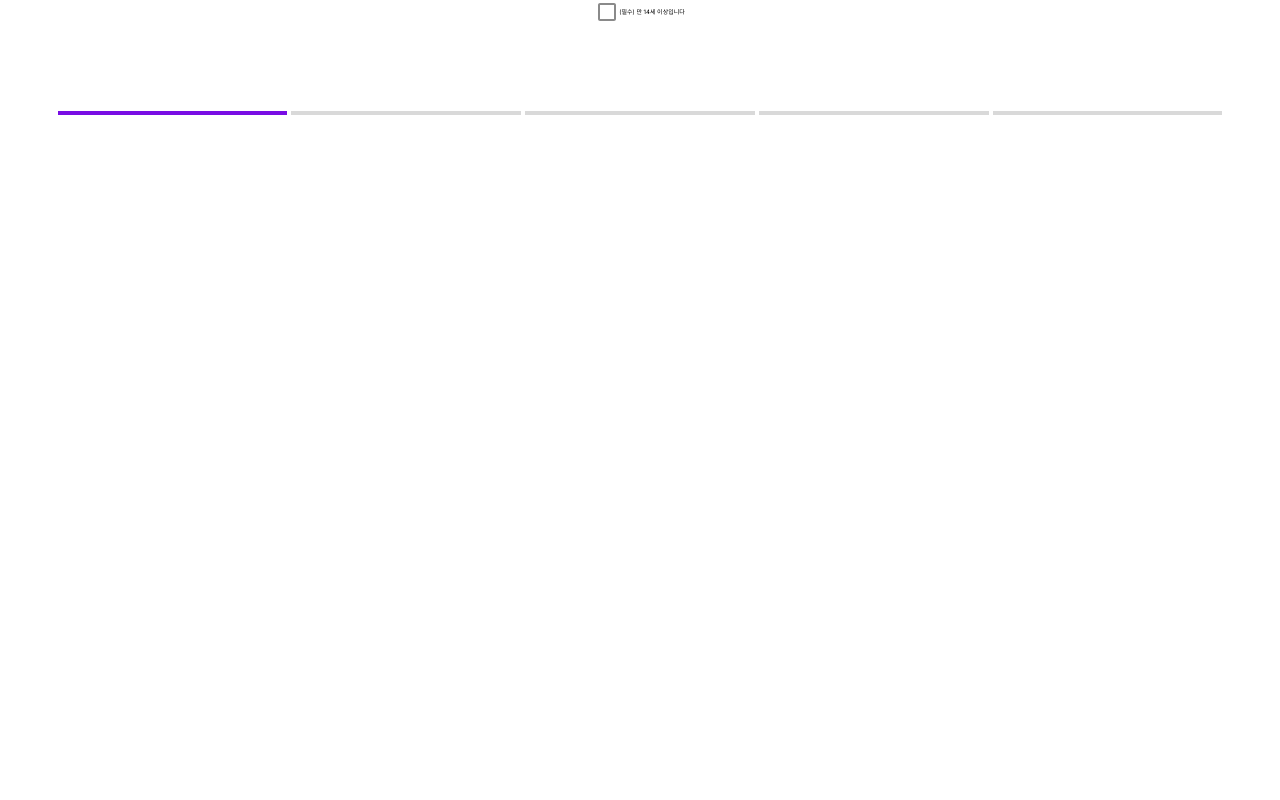
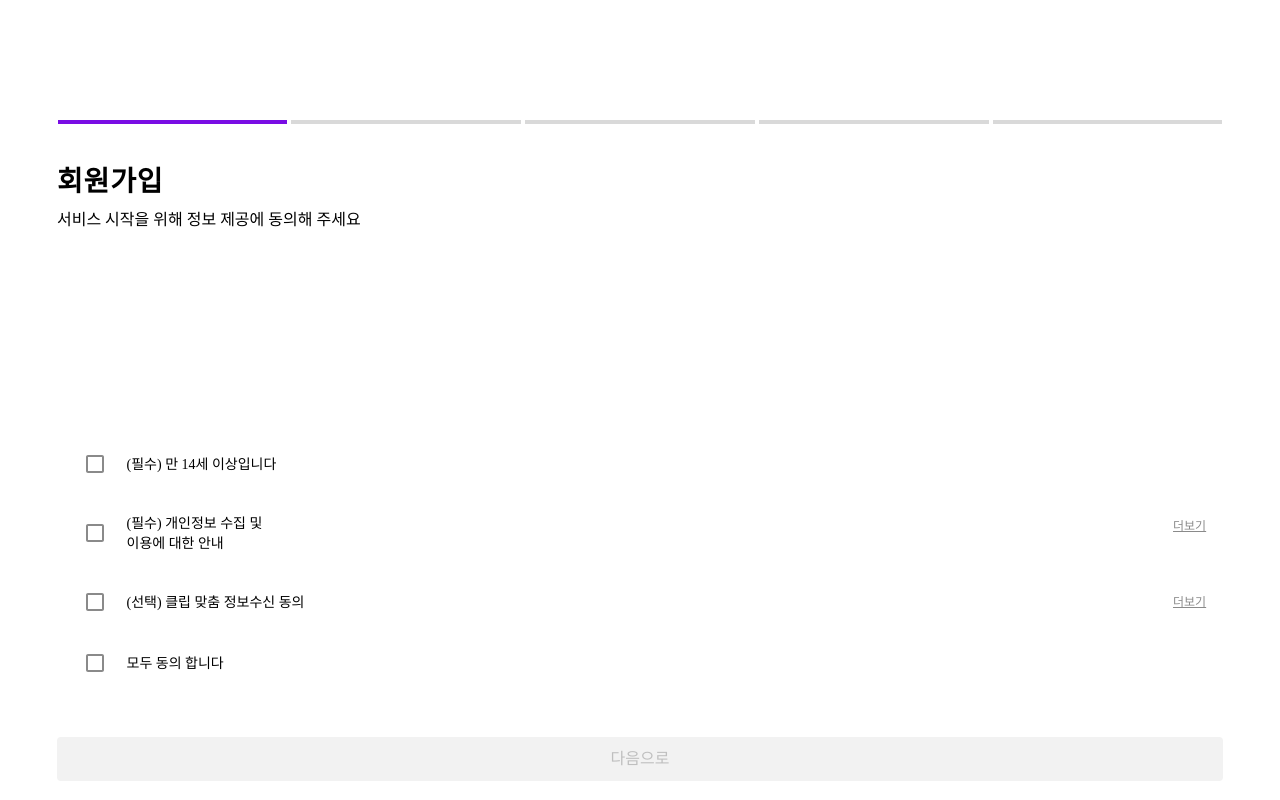
Before and after one commit to Team-C-LINK/clip-frontend, a Next.js app in the folder clip/: page /join/agreement in a window 1280 px wide. Built offline with nearby package versions, Linux system fonts and the light colour scheme.

Commit message:
feat : 회원가입(동의 페이지) 퍼블리싱

```diff
--- a/clip/src/app/join/agreement/component/C.style.tsx
+++ b/clip/src/app/join/agreement/component/C.style.tsx
@@ -1,4 +1,12 @@
 import styled from 'styled-components';
+
+interface checkBoxHoverColor {
+  color: string;
+}
+
+interface src {
+  src: any;
+}
 
 export const Wrapper = styled.div`
   position: relative;
@@ -6,7 +14,9 @@ export const Wrapper = styled.div`
   flex-direction: column;
   width: 100%;
   align-items: center;
-  height: 100%;
+  height: fit-content;
+  margin-bottom: 5dvh;
+  gap: 5rem;
 `;
 
 export const CheckBoxUnSelected = styled.div`
@@ -32,11 +42,69 @@ export const CheckBoxUnSelected = styled.div`
   text-align: left;
 `;
 
-export const Test = styled.div`
+export const CheckBoxLabel = styled.label<src>`
+  cursor: pointer;
+  display: flex;
+  flex-direction: row;
+  align-items: center;
+  &:before {
+    content: url(${(props) => props.src});
+  }
+`;
+
+export const CheckBoxLabelTwoLine = styled.label<src>`
+  cursor: pointer;
+  display: flex;
+  flex-direction: row;
+  align-items: center;
+  &:before {
+    content: url(${(props) => props.src});
+  }
+`;
+
+export const CheckBoxFrame = styled.div<checkBoxHoverColor>`
   position: relative;
   display: flex;
   flex-direction: row;
-  align-items: center;
+  width: 89.1dvw;
+  padding-left: 2dvw;
+  padding-top: 1rem;
+  padding-bottom: 1rem;
+
+  gap: 1.5rem;
+
+  &:hover {
+    background-color: ${(props) => props.color}};
+  }
+`;
+
+export const Text_wrap = styled.div`
+  position: relative;
+  display: flex;
+  flex-direction: row;
+`;
+
+export const More_info = styled.span`
+  position: absolute;
+  font-family: Pretendard;
+  text-decoration: underline;
+  font-size: 1.2rem;
+  font-weight: 400;
+  width: 5rem;
+  color: #8a8a8a;
+  text-align: left;
+  right: 0rem;
+  top: 1.5rem;
+`;
+
+export const Text = styled.span`
+  position: relative;
+  font-family: Pretendard;
+  font-size: 1.4rem;
+  font-weight: 400;
+  line-height: 2rem;
+  text-align: left;
+  left: 2rem;
 `;
 
 export const HiddenCheckbox = styled.input.attrs({ type: 'checkbox' })`
@@ -44,3 +112,89 @@ export const HiddenCheckbox = styled.input.attrs({ type: 'checkbox' })`
   opacity: 0;
   cursor: pointer;
 `;
+
+export const AgreementFrame = styled.div`
+  position: relative;
+  display: flex;
+  flex-direction: column;
+  gap: 2dvh;
+  widht: fit-content;
+  margin-top: 20dvh;
+`;
+
+export const TitleFrame = styled.div`
+  /* Title */
+
+  /* Auto layout */
+  display: flex;
+  flex-direction: column;
+  align-items: flex-start;
+  padding: 0px;
+  gap: 0.8rem;
+
+  position: relative;
+  width: 91.1dvw;
+  height: fit-content;
+`;
+
+export const TitleTopText = styled.div`
+  font-family: Pretendard;
+  font-size: 2.8rem;
+  font-weight: 700;
+  line-height: 3.6rem;
+  letter-spacing: 0.03em;
+  text-align: left;
+`;
+
+export const TitleBottomText = styled.div`
+  font-family: Pretendard;
+  font-size: 1.6rem;
+  font-weight: 400;
+  line-height: 2.4rem;
+  text-align: left;
+`;
+
+export const DisabledNextButton = styled.div`
+  display: flex;
+  flex-direction: row;
+  justify-content: center;
+  align-items: center;
+  gap: 1.2rem;
+
+  position: relative;
+  width: 91.1dvw;
+  height: 4.4rem;
+  background: #f2f2f2;
+  border-radius: 0.4rem;
+
+  font-family: Pretendard;
+  font-size: 1.6rem;
+  font-weight: 400;
+  line-height: 2.4rem;
+  color: #bfbfbf;
+`;
+
+export const EnabledNextButton = styled.div`
+  /* btn */
+
+  /* Auto layout */
+  display: flex;
+  flex-direction: row;
+  justify-content: center;
+  align-items: center;
+
+  gap: 1.2rem;
+
+  position: relative;
+  width: 91.1dvw;
+  height: 4.4rem;
+
+  /* Background/Dark */
+  background: #1d2939;
+  border-radius: 0.4rem;
+  font-family: Pretendard;
+  font-size: 1.6rem;
+  font-weight: 400;
+  line-height: 2.4rem;
+  color: #ffffff;
+`;
--- a/clip/src/app/join/agreement/page.tsx
+++ b/clip/src/app/join/agreement/page.tsx
@@ -7,52 +7,140 @@ import checkedBox from '../asset/checkedBox.svg';
 import unCheckedBox from '../asset/uncheckedBox.svg';
 import ProgressBar from '../component/ProgressBar/ProgressBar';
 import Layout from '@/app/SharedComponent/Background';
+import { useRouter } from 'next/navigation';
 
 const Agreement = () => {
   const {
     register,
     handleSubmit,
+    setValue,
     watch,
     formState: { errors },
   } = useForm();
-
-  const checkState = (e: any) => {
-    const targetInputName = e.target.name;
-    const curAgreementState = agreementState[targetInputName];
-    if (curAgreementState)
-      setAgreementState((prevState: any) => {
-        return { ...prevState, [targetInputName]: false };
-      });
-    else
-      setAgreementState((prevState) => {
-        return { ...prevState, [targetInputName]: true };
-      });
-  };
 
   const [agreementState, setAgreementState] = useState<{
     [key: string]: boolean;
   }>({
     age: false,
-    privacyInfo: false,
+    privateInfo: false,
     receiveInfo: false,
     allAgree: false,
   });
+
+  const router = useRouter();
+
+  const [nextState, setNextState] = useState<boolean>(false);
+
+  const checkState = (e: any) => {
+    const targetInputName = e.target.id;
+    const curAgreementState = watch(targetInputName);
+    if (curAgreementState) setValue(targetInputName, false);
+    else setValue(targetInputName, true);
+  };
+  const selectAll = (state: boolean) => {
+    const target = JSON.parse(JSON.stringify(agreementState));
+    if (state) {
+      for (const key in target) setValue(key, true);
+    } else {
+      for (const key in target) setValue(key, false);
+    }
+  };
+
+  const checkAgreement = () => {
+    if (watch('age') && watch('privateInfo')) setNextState(true);
+    else setNextState(false);
+  };
+
+  useEffect(() => {
+    checkAgreement();
+  }, [watch('age'), watch('privateInfo')]);
+
+  useEffect(() => {
+    selectAll(watch('allAgree'));
+  }, [watch('allAgree')]);
 
   return (
     <>
       <Layout>
         <C.Wrapper>
           <ProgressBar page={1}></ProgressBar>
-          <C.Test>
-            <C.HiddenCheckbox
-              {...register('age')}
-              onClick={checkState}
-            ></C.HiddenCheckbox>
-            <img
-              src={agreementState.age ? checkedBox.src : unCheckedBox.src}
-            ></img>
-            <label htmlFor="age"> (필수) 만 14세 이상입니다</label>
-          </C.Test>
+          <C.TitleFrame>
+            <C.TitleTopText>회원가입</C.TitleTopText>
+            <C.TitleBottomText>
+              서비스 시작을 위해 정보 제공에 동의해 주세요
+            </C.TitleBottomText>
+          </C.TitleFrame>
+
+          <C.AgreementFrame>
+            <C.HiddenCheckbox {...register('age')} id="age"></C.HiddenCheckbox>
+            <C.CheckBoxFrame color={watch('age') ? '#F7F2FF' : '#F9FAFB'}>
+              <C.CheckBoxLabel
+                htmlFor="age"
+                src={watch('age') ? checkedBox.src : unCheckedBox.src}
+                onClick={checkState}
+              >
+                <C.Text>(필수) 만 14세 이상입니다</C.Text>
+              </C.CheckBoxLabel>
+            </C.CheckBoxFrame>
+            <C.CheckBoxFrame
+              color={watch('privateInfo') ? '#F7F2FF' : '#F9FAFB'}
+            >
+              <C.HiddenCheckbox
+                {...register('privateInfo')}
+                id="privateInfo"
+              ></C.HiddenCheckbox>
+              <C.CheckBoxLabelTwoLine
+                htmlFor="privateInfo"
+                onClick={checkState}
+                src={watch('privateInfo') ? checkedBox.src : unCheckedBox.src}
+              >
+                <C.More_info>더보기</C.More_info>
+                <C.Text_wrap>
+                  <C.Text>
+                    (필수) 개인정보 수집 및 <br></br> 이용에 대한 안내
+                  </C.Text>
+                </C.Text_wrap>
+              </C.CheckBoxLabelTwoLine>
+            </C.CheckBoxFrame>
+            <C.CheckBoxFrame
+              color={watch('receiveInfo') ? '#F7F2FF' : '#F9FAFB'}
+            >
+              <C.HiddenCheckbox
+                {...register('receiveInfo')}
+                id="receiveInfo"
+              ></C.HiddenCheckbox>
+              <C.CheckBoxLabel
+                htmlFor="receiveInfo"
+                onClick={checkState}
+                src={watch('receiveInfo') ? checkedBox.src : unCheckedBox.src}
+              >
+                <C.More_info>더보기</C.More_info>
+                <C.Text_wrap>
+                  <C.Text>(선택) 클립 맞춤 정보수신 동의</C.Text>
+                </C.Text_wrap>
+              </C.CheckBoxLabel>
+            </C.CheckBoxFrame>
+            <C.CheckBoxFrame color={watch('allAgree') ? '#F7F2FF' : '#F9FAFB'}>
+              <C.HiddenCheckbox
+                {...register('allAgree')}
+                id="allAgree"
+              ></C.HiddenCheckbox>
+              <C.CheckBoxLabel
+                htmlFor="allAgree"
+                onClick={checkState}
+                src={watch('allAgree') ? checkedBox.src : unCheckedBox.src}
+              >
+                <C.Text>모두 동의 합니다</C.Text>
+              </C.CheckBoxLabel>
+            </C.CheckBoxFrame>
+          </C.AgreementFrame>
+          {nextState ? (
+            <C.EnabledNextButton onClick={() => router.push('/join/auth')}>
+              다음으로
+            </C.EnabledNextButton>
+          ) : (
+            <C.DisabledNextButton>다음으로</C.DisabledNextButton>
+          )}
         </C.Wrapper>
       </Layout>
     </>
--- a/clip/src/app/join/component/ProgressBar/C.style.tsx
+++ b/clip/src/app/join/component/ProgressBar/C.style.tsx
@@ -8,11 +8,11 @@ export const ProgressBar = styled.div`
   align-items: flex-start;
   padding: 0px;
   gap: 0.4rem;
-
-  position: absolute;
+  margin-top: 13.75dvh;
+  position: relative;
   width: 91dvw;
   height: fit-content;
-  top: 111px;
+  top: 1rem;
 `;
 
 export const ProgressBarInner = styled.div`
```
